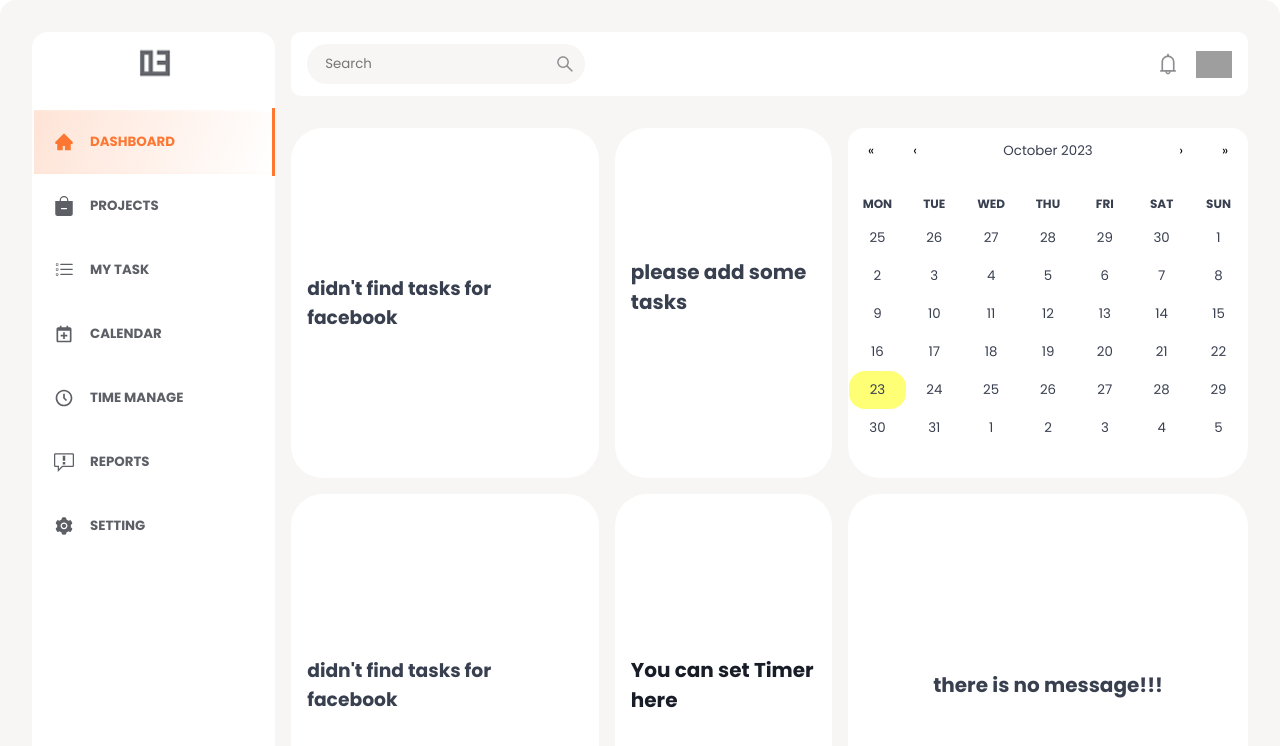
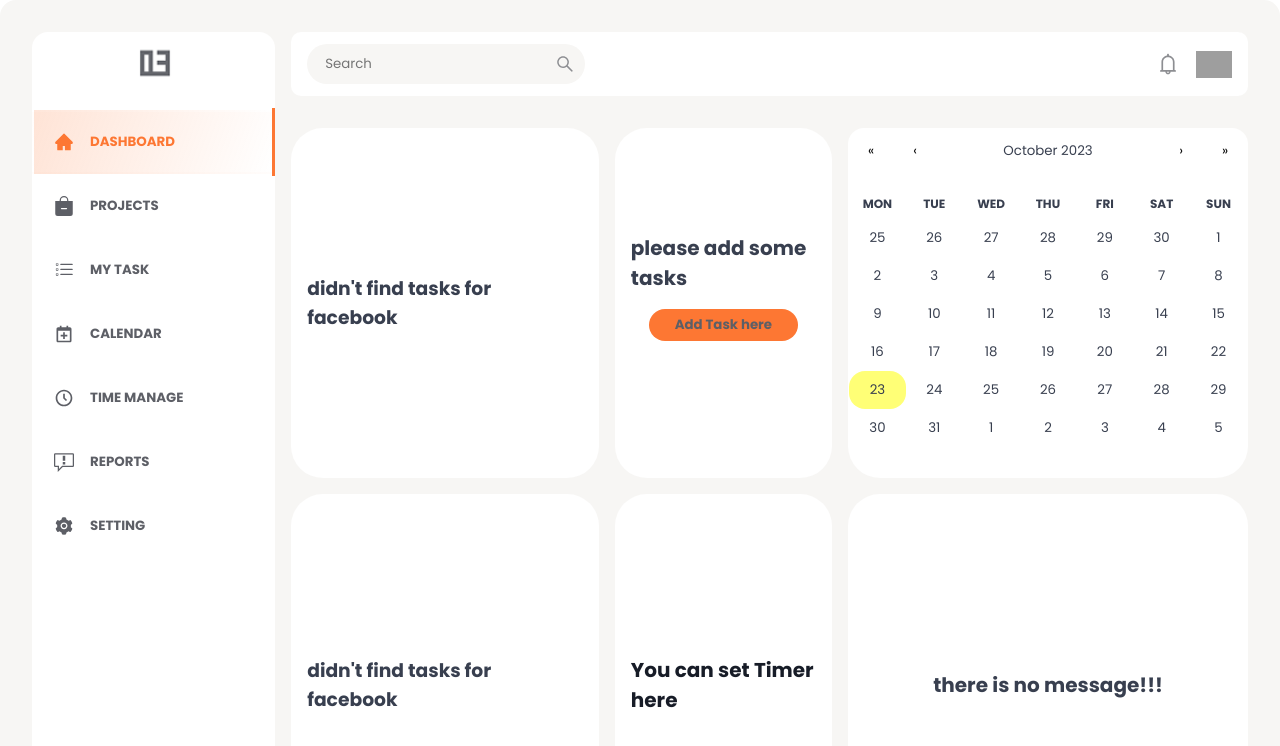
Before and after one commit to faroukq1/task-app, a React (Vite) app: page / in a window 1280 px wide. Shown: the top 746 px of the page. Built offline with nearby package versions, Linux system fonts and the light colour scheme; grey boxes are pictures that could not be loaded.

Commit message:
making add section

```diff
--- /dev/null
+++ b/src/Component/AddTask.jsx
@@ -0,0 +1,19 @@
+import React from 'react';
+import styled from 'styled-components';
+
+const AddTask = () => {
+  return <Wrapper></Wrapper>;
+};
+
+const Wrapper = styled.div`
+  position: fixed;
+  z-index: 10;
+  top: 22%;
+  right: 3.5%;
+  background-color: white;
+  width: 73%;
+  height: 70%;
+  border-radius: 1rem;
+`;
+
+export default AddTask;
--- a/src/Component/DashboardTasks.jsx
+++ b/src/Component/DashboardTasks.jsx
@@ -1,15 +1,22 @@
-import React, { useState } from "react";
-import styled from "styled-components";
-import { useDashboardContext } from "../Context/DashboardContext";
-import DashboardTask from "./DashboardTask";
+import React, { useState } from 'react';
+import styled from 'styled-components';
+import { useDashboardContext } from '../Context/DashboardContext';
+import DashboardTask from './DashboardTask';
+import { useProjectContext } from '../Context/ProjectContext';
+import { Link } from 'react-router-dom';
 const DashboardTasks = () => {
   const { tasks } = useDashboardContext();
-
+  const { setIsAddTaskOpen } = useProjectContext();
   if (!tasks || tasks?.length === 0) {
     return (
       <Wrapper>
         <div className="error">
           <p className="error-msg">please add some tasks</p>
+          <Link to="projects">
+            <button onClick={() => setIsAddTaskOpen(true)}>
+              Add Task here
+            </button>
+          </Link>
         </div>
       </Wrapper>
     );
@@ -60,11 +67,23 @@ const Wrapper = styled.div`
     justify-content: center;
     height: 90%;
     overflow: hidden;
+    display: flex;
+    flex-direction: column;
+    gap: 1rem;
     .error-msg {
       font-weight: bold;
       color: #383f4f;
       font-size: 20px;
     }
+    button {
+      background-color: #fd7733;
+      color: #5d5f66;
+      font-weight: bold;
+      border-color: transparent;
+      padding: 0.25rem 1.5rem;
+      border-radius: 1rem;
+      cursor: pointer;
+    }
   }
 `;
 export default DashboardTasks;
--- a/src/Context/ProjectContext.jsx
+++ b/src/Context/ProjectContext.jsx
@@ -6,8 +6,11 @@ export const ProjectContext = createContext();
 
 export const ProjectProvider = ({ children }) => {
   const [projectStatus, setProjectStatus] = useState(projectTaskStatus);
+  const [isAddTaskOpen, setIsAddTaskOpen] = useState(false);
   return (
-    <ProjectContext.Provider value={{ projectStatus }}>
+    <ProjectContext.Provider
+      value={{ projectStatus, isAddTaskOpen, setIsAddTaskOpen }}
+    >
       {children}
     </ProjectContext.Provider>
   );
--- a/src/Page/Projects.jsx
+++ b/src/Page/Projects.jsx
@@ -4,14 +4,17 @@ import DashboardBar from '../Component/DashboardBar';
 import { AiOutlinePlus } from 'react-icons/ai';
 import ProjectsCard from '../Component/ProjectsCard';
 import { useProjectContext } from '../Context/ProjectContext';
+import AddTask from '../Component/AddTask';
 const Projects = () => {
-  const { projectStatus } = useProjectContext();
+  const { projectStatus, isAddTaskOpen, setIsAddTaskOpen } =
+    useProjectContext();
+
   return (
     <Wrapper>
       <DashboardBar />
       <div className="container">
         <div className="add-task">
-          <button>
+          <button onClick={() => setIsAddTaskOpen(!isAddTaskOpen)}>
             <AiOutlinePlus />
           </button>
         </div>
@@ -22,6 +25,7 @@ const Projects = () => {
           })}
         </div>
       </div>
+      {isAddTaskOpen ? <AddTask /> : null}
     </Wrapper>
   );
 };
```
